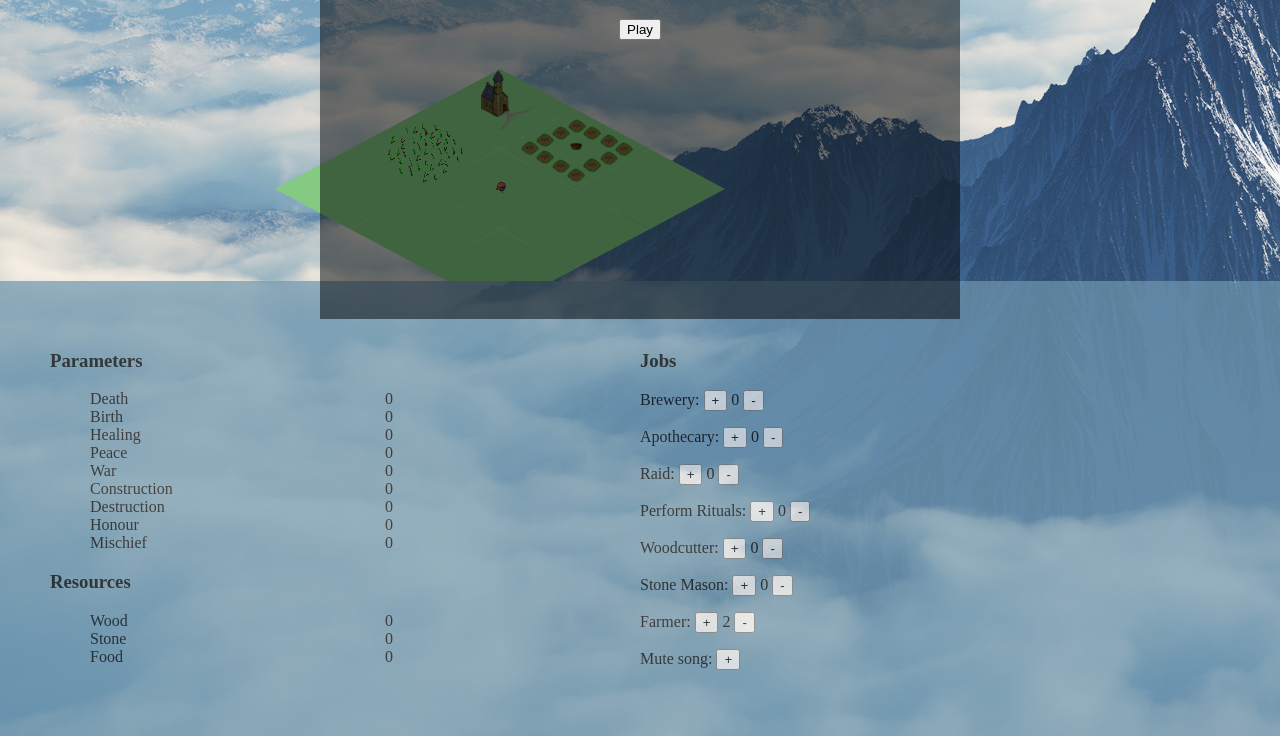
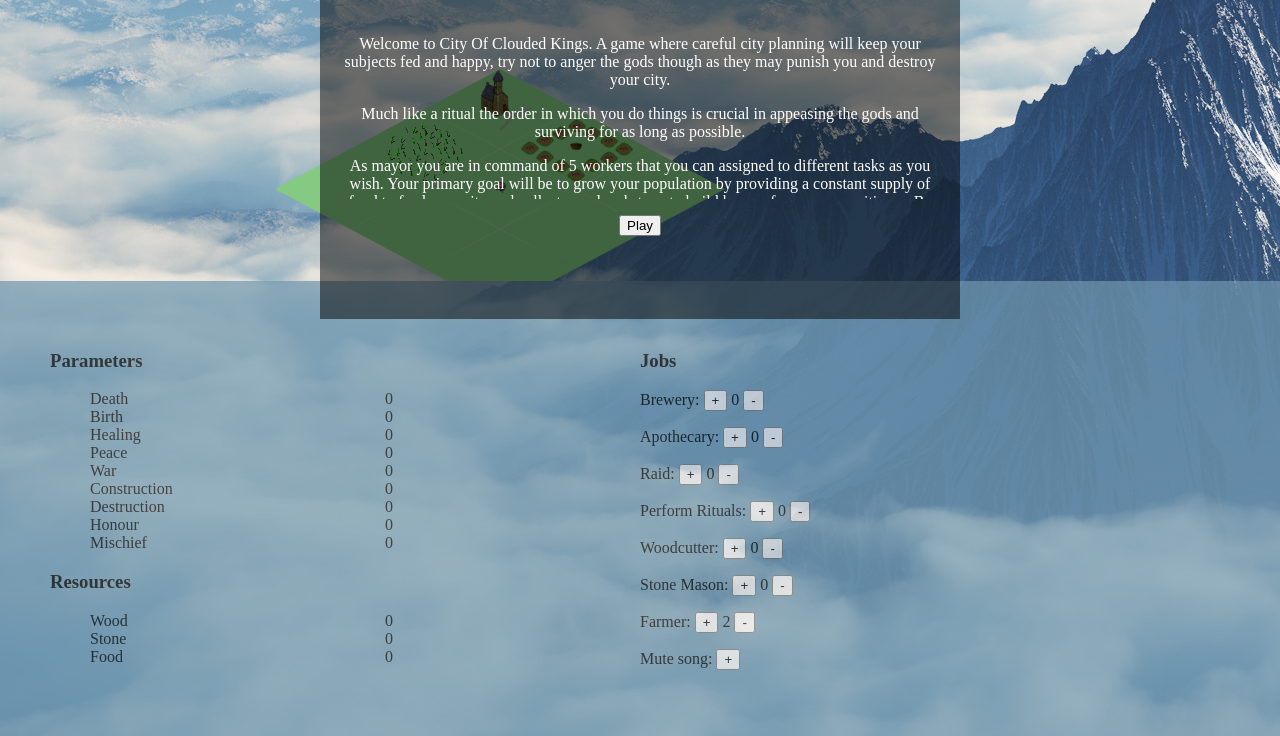
Before and after one commit to noskcid/gamejam2016, a plain HTML site: page index.html in a window 1280 px wide. Shown: the part 281-1017 px from the top of the page. Drawn offline with nearby package versions, Linux system fonts and the light colour scheme.

Commit message:
FINISHED

```diff
--- a/index.html
+++ b/index.html
@@ -120,6 +120,7 @@
 		var mine_audio;
 		var hungry_audio;
 		var lumber_audio;
+		var doit_audio;
 
 		var interval;
 		var tileInterval;
@@ -271,6 +272,7 @@
 			god_neg_audio[4] = new Audio('Audio/gods/athena_b.ogg');
 
 			hungry_audio = new Audio('Audio/Toby - Oggs/WereStarvingHere.ogg');
+			doit_audio = new Audio('Audio/do_it.ogg');
 
 
 		}
@@ -513,6 +515,7 @@
 		function startGame() {
 			// Update every minute
 			interval = setInterval(function(){
+				if (!game_over) {
 					last_cupid = g_Cupid;
 					last_loki = g_Loki;
 					last_hades = g_Hades;
@@ -521,7 +524,7 @@
 					update();
 					redraw();
 					drawGodBar();
-				if (game_over) {
+				} else {
 					endGame();
 				}
 
@@ -543,7 +546,8 @@
 		}
 
 		function endGame() {
-			alert('Game Over');
+			alert("The Gods are displeased - Game Over. Final Population: *" + population + "*");
+			location.reload(true);
 		}
 
 		$(document).ready(function () {
@@ -665,6 +669,7 @@
 
 			$('#play').click(function () {
 				begin_div.style.visibility = 'hidden';
+				playClip(doit_audio);
 				startGame();
 			});
 
@@ -760,6 +765,59 @@
     <body>
 	<div class="overlay" id="start_box">
 		<h1>City of Clouded Kings</h1>
+		<div style="height:50%; overflow:scroll">
+		<p>
+			Welcome to City Of Clouded Kings. A game where careful city planning will keep your subjects fed and happy, try not to anger the gods though as they may punish you and destroy your city. </p>
+
+<p>
+Much like a ritual the order in which you do things is crucial in appeasing the gods and surviving for as long as possible.
+</p>
+
+<p>
+
+As mayor you are in command of 5 workers that you can assigned to different tasks as you wish. Your primary goal will be to grow your population by providing a constant supply of food to feed your city and collect wood and stone to build houses for your new citizens. Be careful that you don't run out of food as your citizens may starve to death. When you have stockpiled 15 wood and 10 stone a new house will automatically be built.
+
+</p>
+
+<p>
+
+Assigning workers to the other tasks will have the following effects:
+</p>
+
+<p>
+Brewery. Alcohol will be produced and your citizens will dishonour themselves in their drunkenness. Drunk citizens will find it easier to make babies and your population will grow faster. Alcohol has negative health effects though so your overall health of your citizens will decrease.
+</p>
+Apothecary. Workers will produce healing potions that help your population grow faster by healing the sick and the wounded.
+<p>
+Raid. You can send your citizens to pillage neighbouring villages for building resources. This will bring death and destruction to your city.
+</p>
+<p>
+Ritual. Find honour and peace in praising the gods, this also keeps your citizens out of mischief.
+</p>
+
+<p>
+Hades
+Hades, the guardian of the underworld wishes to see his undead horde grow. Appease Hades by causing as much death and destruction as you can and don't take your time and he is impatient.
+</p>
+<p>
+Cupid
+The God of love likes to see people happy and in love in a peaceful city. Please him by having a healthy population growth.
+</p>
+<p>
+Loki
+Loki revels in mischief and enjoys seeing others cause mischief in his name. He detests honour and peace as this gets in the way of what he stands for.
+</p>
+
+<p>
+Thor
+Thor considers himself honourable, and above childish distraction, and will respect these traits in your population. He also loves the excitement of war.
+</p>
+<p>
+Athena
+Athena hates everything that breaks the peace. Keep your populous orderly, and collecting resources for buildings, to keep her happy.
+</p>
+		</div>
+		</p>
 		<input id="play" type="submit" value="Play">
 	</div>
 	<div id="game_area">
```
Lines whose indentation alone changed are shown as unchanged.
